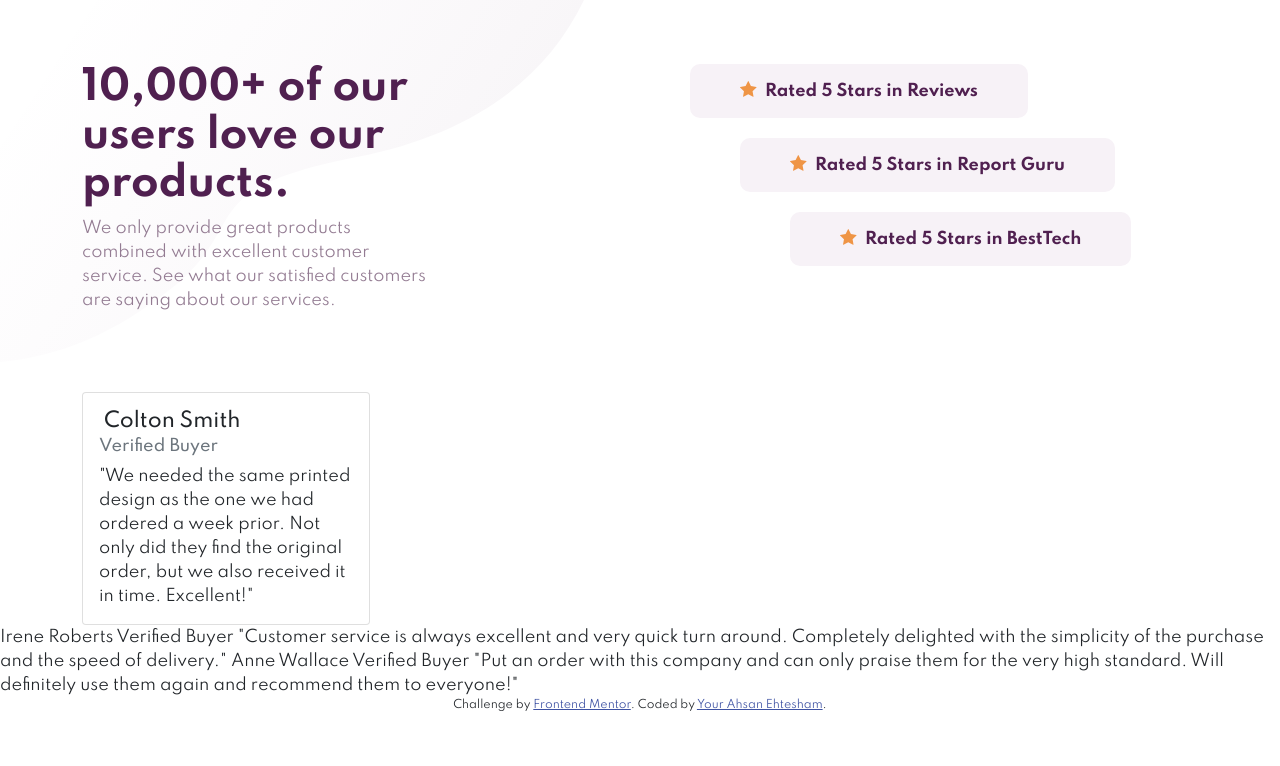
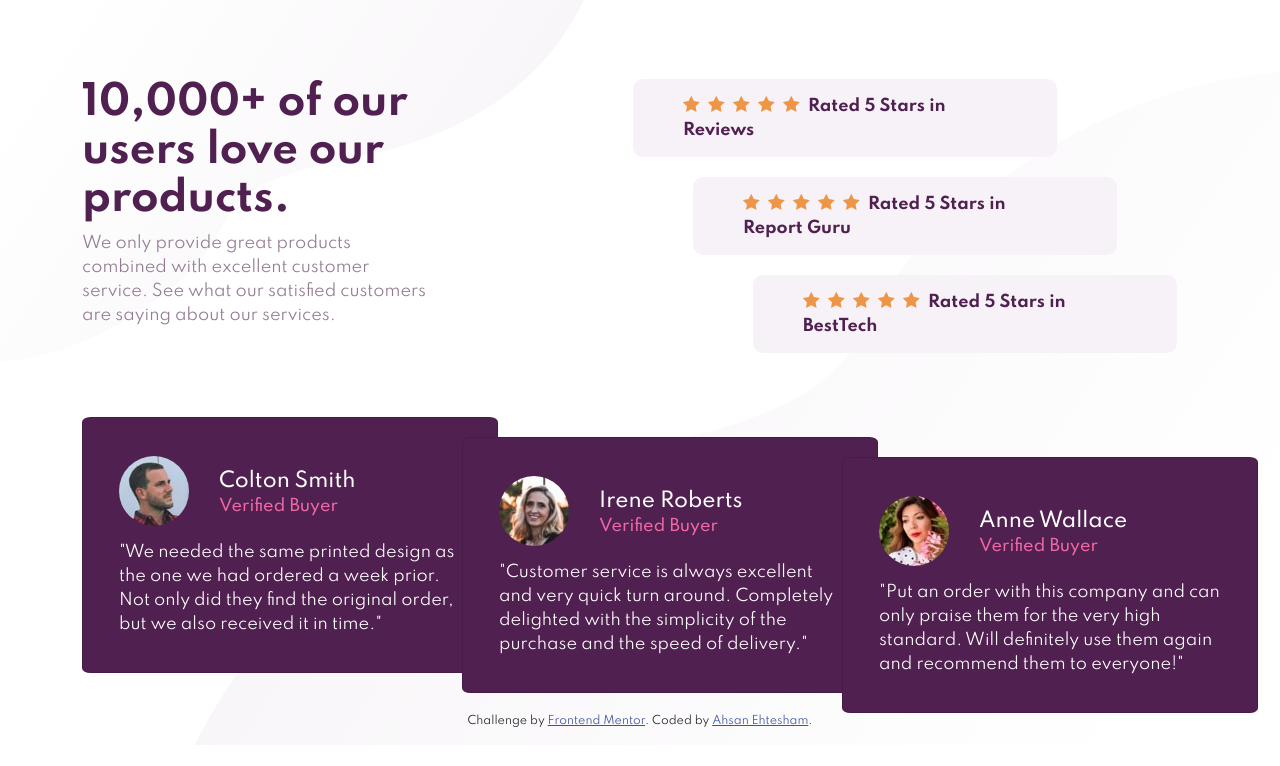
Before and after one commit to Ahsan-Ehtesham/social-proof-section, a plain HTML site: page index.html in a window 1280 px wide. Drawn offline with nearby package versions, Linux system fonts and the light colour scheme; a script that the page names is missing.

Commit message:
Fourth-Commit

```diff
--- a/index.html
+++ b/index.html
@@ -29,47 +29,38 @@
 </head>
 
 <body>
-  <!-- <div class="container">
-    <div class="row">
-      <div class="column">
-
-      </div>
-      <div class="column">
-        <div class="row">
-          <ul>
-            <li id="item-1">Rated 5 Stars in Reviews</li>
-          </ul>
-        </div>
-        <div class="row">
-          <ul>
-            <li id="item-2">Rated 5 Stars in Report Guru</li>
-          </ul>
-        </div>
-        <div class="row">
-          <ul>
-            <li id="item-3">Rated 5 Stars in BestTech</li>
-          </ul>
-        </div>
-
-      </div>
-    </div> -->
   <div class="container">
     <div class="row">
-      <div class="col-4">
+      <div class="col-lg-4 col-md-4 col-sm-12">
         <h1 id="head">10,000+ of our users love our products.</h1>
         <p id="para">We only provide great products combined with excellent
           customer service. See what our satisfied customers are
           saying about our services.</p>
       </div>
       <div class="reviews col">
-        <div class="col" id="item-1">
-          <span class='icon'></span> Rated 5 Stars in Reviews
+        <div class="col-lg-8 col-md-8 col-sm-12" id="item-1">
+          <span id='icon'></span>
+          <span id='icon'></span>
+          <span id='icon'></span>
+          <span id='icon'></span>
+          <span id='icon'></span>
+          Rated 5 Stars in Reviews
         </div>
         <div class="col" id="item-2">
-          <span class='icon'></span> Rated 5 Stars in Report Guru
+          <span id='icon'></span>
+          <span id='icon'></span>
+          <span id='icon'></span>
+          <span id='icon'></span>
+          <span id='icon'></span>
+          Rated 5 Stars in Report Guru
         </div>
         <div class="col" id="item-3">
-          <span class='icon'></span> Rated 5 Stars in BestTech
+          <span id='icon'></span>
+          <span id='icon'></span>
+          <span id='icon'></span>
+          <span id='icon'></span>
+          <span id='icon'></span>
+          Rated 5 Stars in BestTech
         </div>
       </div>
     </div>
@@ -77,48 +68,51 @@
 
   <div class="container">
     <div class="row">
-      <div class="col align-self-start">
-        <div class="card" style="width: 18rem;">
+      <div class="col-lg-4 col-md-4 col-sm-12">
+        <div class="card" style="width: 26rem;">
           <div class="card-body">
             <i class="image"></i>
-            <h5 class="card-title">Colton Smith</h5>
-            <h6 class="card-subtitle mb-2 text-muted">Verified Buyer</h6>
-            <p class="card-text">"We needed the same printed design as the one we had ordered a week prior.
-              Not only did they find the original order, but we also received it in time.
-              Excellent!"</p>
+            <div class="name">
+              <h5 class="card-title">Colton Smith</h5>
+              <h6 class="card-subtitle mb-2">Verified Buyer</h6>
+            </div>
+            <p class="card-text mt-4">"We needed the same printed design as the one we had ordered a week prior.
+              Not only did they find the original order, but we also received it in time."</p>
           </div>
         </div>
       </div>
-      <!-- <div class="col align-self-center">
-        One of three columns
+      <div class="col-lg-4 col-md-4 col-sm-12">
+        <div class="card card-1" style="width: 26rem;">
+          <div class="card-body">
+            <i class="image-1"></i>
+            <div class="name">
+              <h5 class="card-title">Irene Roberts</h5>
+              <h6 class="card-subtitle mb-2">Verified Buyer</h6>
+            </div>
+            <p class="card-text mt-4">"Customer service is always excellent and very quick turn around. Completely
+              delighted with the simplicity of the purchase and the speed of delivery."</p>
+          </div>
+        </div>
       </div>
-      <div class="col align-self-end">
-        One of three columns
-      </div> -->
+      <div class="col-lg-4 col-md-4 col-sm-12">
+        <div class="card card-2" style="width: 26rem;">
+          <div class="card-body">
+            <i class="image-2"></i>
+            <div class="name">
+              <h5 class="card-title">Anne Wallace</h5>
+              <h6 class="card-subtitle mb-2">Verified Buyer</h6>
+            </div>
+            <p class="card-text mt-4">"Put an order with this company and can only praise them for the very high
+              standard. Will definitely use them again and recommend them to everyone!"</p>
+          </div>
+        </div>
+      </div>
     </div>
-  </div>
-
-
-
-  <!-- Colton Smith
-  Verified Buyer
-  "We needed the same printed design as the one we had ordered a week prior.
-  Not only did they find the original order, but we also received it in time.
-  Excellent!" -->
-
-  Irene Roberts
-  Verified Buyer
-  "Customer service is always excellent and very quick turn around. Completely
-  delighted with the simplicity of the purchase and the speed of delivery."
-
-  Anne Wallace
-  Verified Buyer
-  "Put an order with this company and can only praise them for the very high
-  standard. Will definitely use them again and recommend them to everyone!"
   </div>
   <div class="attribution">
     Challenge by
-    <a href="https://www.frontendmentor.io?ref=challenge" target="_blank">Frontend Mentor</a>. Coded by <a href="#">Your
+    <a href="https://www.frontendmentor.io?ref=challenge" target="_blank">Frontend Mentor</a>. Coded by <a
+      href="https://github.com/Ahsan-Ehtesham/social-proof-section">
       Ahsan Ehtesham</a>.
   </div>
 </body>
--- a/style.css
+++ b/style.css
@@ -10,9 +10,10 @@
 
 body {
   font-family: "Spartan", sans-serif !important;
-  background-image: url("images/bg-pattern-top-desktop.svg");
-  background-position: top left;
-  background-repeat: no-repeat;
+  background-image: url("images/bg-pattern-top-desktop.svg"), url("/images/bg-pattern-bottom-desktop.svg");
+  background-position: left top, right bottom;
+  background-repeat: no-repeat, no-repeat;
+  padding: 15px;
 }
 
 .container {
@@ -68,11 +69,11 @@ li,
 } */
 
 .reviews {
-  margin-left: 20%;
+  margin-left: 15%;
 }
 
 #item-1 {
-  width: fit-content;
+  width: 75%;
   padding: 15px 50px 15px 50px;
   border-radius: 10px;
   background-color: var(--light-grayish-magenta);
@@ -80,7 +81,7 @@ li,
   font-weight: bold;
 }
 
-.icon {
+#icon {
   background: url("images/icon-star.svg") no-repeat left top;
   float: left;
   margin: 2px 5px 0 0;
@@ -90,9 +91,9 @@ li,
 }
 
 #item-2 {
-  width: fit-content;
+  width: 75%;
   margin-top: 20px;
-  margin-left: 50px;
+  margin-left: 60px;
   padding: 15px 50px 15px 50px;
   border-radius: 10px;
   background-color: var(--light-grayish-magenta);
@@ -101,9 +102,9 @@ li,
 }
 
 #item-3 {
-  width: fit-content;
+  width: 75%;
   margin-top: 20px;
-  margin-left: 100px;
+  margin-left: 120px;
   padding: 15px 50px 15px 50px;
   border-radius: 10px;
   background-color: var(--light-grayish-magenta);
@@ -111,12 +112,70 @@ li,
   font-weight: bold;
 }
 
+.card{
+  padding: 20px 20px 20px 20px;
+  border-radius: 2% !important;
+  background-color: var(--very-dark-magenta) !important;
+}
+
+.name{
+  margin-top: 15px;
+  margin-left:100px;
+}
+
+.card-title{
+  color: var(--white);
+}
+
+.card-subtitle{
+  color: var(--soft-pink);
+}
+
+.card-text{
+  color: var(--white);
+}
+
 .image {
   background: url("images/image-colton.jpg") no-repeat left top;
   float: left;
   margin: 2px 5px 0 0;
   border-radius: 50%;
-  width: max-content;
-  height: max-content;
+  width: 70px;
+  height: 70px;
   display: block;
 }
+
+.card-1{
+  padding: 20px 20px 20px 20px;
+  margin: 20px 10px 0 0px;
+  border-radius: 2% !important;
+  background-color: var(--very-dark-magenta) !important;
+}
+
+.image-1 {
+  background: url("images/image-irene.jpg") no-repeat left top;
+  float: left;
+  margin: 2px 5px 0 0;
+  border-radius: 50%;
+  width: 70px;
+  height: 70px;
+  display: block;
+}
+
+.card-2{
+  padding: 20px 20px 20px 20px;
+  margin: 40px 10px 0 0px;
+  border-radius: 2% !important;
+  background-color: var(--very-dark-magenta) !important;
+}
+
+
+.image-2 {
+  background: url("images/image-anne.jpg") no-repeat left top;
+  float: left;
+  margin: 2px 5px 0 0;
+  border-radius: 50%;
+  width: 70px;
+  height: 70px;
+  display: block;
+}
```
Also changed, not shown: script.js (deleted).
